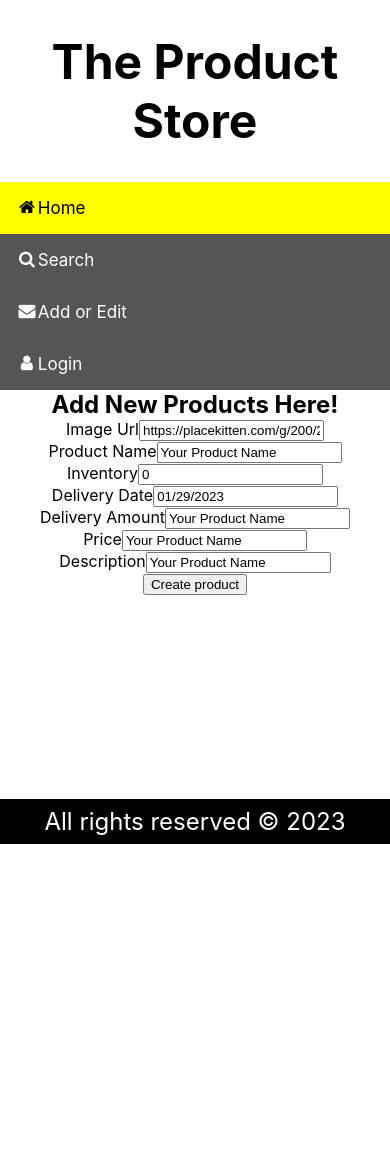
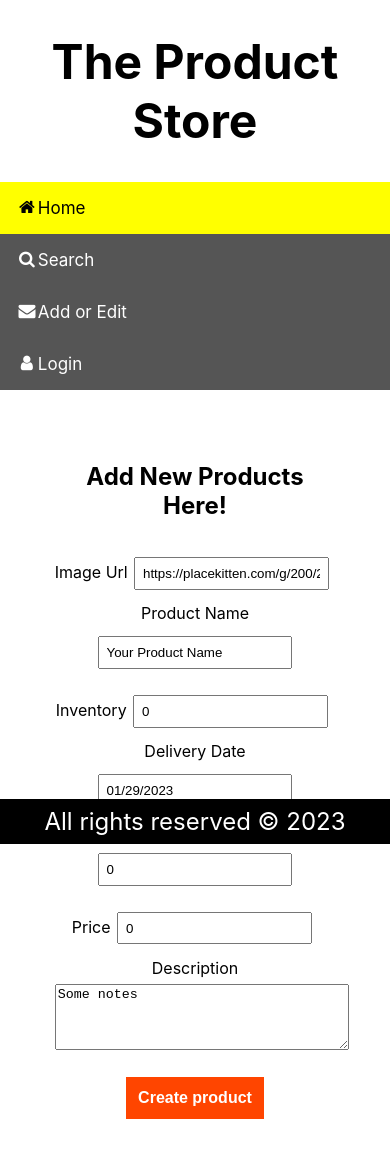
Before and after one commit to lm28810/FInalModProject, a React (Create React App) app in the folder client/: page / in a window 390 px wide. Shown: the top 1158 px of the page. Before the commit the page ends 844 px from the top, so only its background shows below. Built offline with nearby package versions, Linux system fonts and the light colour scheme.

Commit message:
able to send data

```diff
--- a/client/src/components/Dataform.jsx
+++ b/client/src/components/Dataform.jsx
@@ -1,8 +1,10 @@
 import React from 'react'
 import { useState } from 'react'
 import { useNavigate } from 'react-router-dom'
+import axios from 'axios';
 import DatePicker from "react-datepicker";
 import "react-datepicker/dist/react-datepicker.css";
+
 
 function Dataform() {
     const [date, setDate]= useState( new Date())
@@ -10,7 +12,7 @@ function Dataform() {
         avatar: "https://placekitten.com/g/200/200",
         productname: "Your Product Name",
         inventory: 0,
-        nextDelivery: new Date(),
+        nextDelivery: date,
         deliveryAmt: 0,
         price: 0,
         description: "Some notes",
@@ -32,20 +34,23 @@ function Dataform() {
         e.preventDefault();
 
 
+        const newPerson = { ...form };
 
-    const newPerson = { ...form };
 
-   await fetch("http://localhost:4000/items/add", {
-     method: "POST",
-     headers: {
-       "Content-Type": "application/json",
-     },
-     body: JSON.stringify(newPerson),
-   })
-   .catch(error => {
-     window.alert(error);
-     return;
-   });
+        axios.post('http://localhost:4000/items/add', newPerson)
+      .then(res => console.log(res.body));
+
+//    await fetch("http://localhost:4000/items/add",  {
+//      method: "POST",
+//      headers: {
+//        "Content-Type": "application/json",
+//      },
+//      body: JSON.stringify(newPerson),
+//    })
+//    .catch(error => {
+//      window.alert(error);
+//      return;
+//   });
 
    setForm({
         avatar: "https://placekitten.com/g/200/200",
@@ -63,14 +68,17 @@ function Dataform() {
 
 
 
+
   return (
-      <div>
+      <div className='form-container'>
           {/* onchange handler needed */}
-          <h2>Add New Products Here!</h2>
-          <form onSubmit={onSubmit}>
+
+          <form className='form' onSubmit={onSubmit}>
+              <h2 className='form-header'>Add New Products Here!</h2>
        <div className="form-group">
          <label htmlFor="avatar">Image Url</label>
-         <input
+                  <input
+                      required
            type="text"
            className="form-control"
            id="avatar"
@@ -81,7 +89,8 @@ function Dataform() {
 
        <div className="form-group">
          <label htmlFor="productname">Product Name</label>
-         <input
+                  <input
+                      required
            type="text"
            className="form-control"
            id="productname"
@@ -100,37 +109,46 @@ function Dataform() {
          />
               </div>
                  <div className="form-group">
-         <label htmlFor="inventory">Delivery Date</label>
+         <label htmlFor="nextDelivery">Delivery Date</label>
          <DatePicker selected={date} onChange={date => setDate(date)} />
               </div>
                 <div className="form-group">
-         <label htmlFor="productname">Delivery Amount</label>
-         <input
+         <label htmlFor=" deliveryAmt">Delivery Amount</label>
+                  <input
+                      required
+                      step={.1}
            type="text"
            className="form-control"
-           id="productname"
-           value={form.productname}
-           onChange={(e) => updateForm({ productname: e.target.value })}
+           id=" deliveryAmt"
+           value={form. deliveryAmt}
+           onChange={(e) => updateForm({  deliveryAmt: e.target.value })}
          />
               </div>
                 <div className="form-group">
-         <label htmlFor="productname">Price</label>
-         <input
-           type="text"
+         <label htmlFor="price">Price</label>
+                  <input
+                      required
+                      type="text"
+                      step={.1}
            className="form-control"
-           id="productname"
-           value={form.productname}
-           onChange={(e) => updateForm({ productname: e.target.value })}
+         id="price"
+
+
+           value={form.price}
+           onChange={(e) => updateForm({ price: e.target.value })}
          />
               </div>
                 <div className="form-group">
-         <label htmlFor="productname">Description</label>
-         <input
+         <label htmlFor="description">Description</label>
+                  <textarea
+                      className="description1"
+                      required
            type="text"
            className="form-control"
-           id="productname"
-           value={form.productname}
-           onChange={(e) => updateForm({ productname: e.target.value })}
+           id="description"
+           rows="4" cols="50"
+           value={form.description}
+           onChange={(e) => updateForm({ description: e.target.value })}
          />
               </div>
               <div className="form-group">
--- a/client/src/components/Searchbar.jsx
+++ b/client/src/components/Searchbar.jsx
@@ -3,7 +3,7 @@ import React from 'react'
 function Searchbar() {
   return (
     <div>
-          <h1 className='search-title'>Search Products</h1>
+          <h2 className='search-title'>Search Products</h2>
 <div>
       <input className='search' placeholder="Enter Post Title"/>
     </div>
--- a/client/src/index.css
+++ b/client/src/index.css
@@ -122,6 +122,73 @@ width: 90%;
 padding: 1em;
 }
 
+/* form  */
+
+.form-container{
+
+  display: flex;
+  flex-direction: column;
+  justify-content: center;
+  width: 100%;
+
+}
+
+.form{
+
+  margin: auto;
+  margin: 0;
+  padding: 1em;
+  width: 80%;
+}
+
+input{
+  margin: 1em 0.5em;
+  padding: .5em;
+}
+
+.form-header{
+  padding: 2em;
+  text-align: center;
+}
+
+textarea{
+  margin: .5em;
+  width: 50%;
+}
+
+@media screen and (max-width: 400px) {
+  .form-header {
+      padding: 1em;
+      text-align: center;
+    }
+  .form-container {
+    padding: 2em;
+
+  }
+    .form {
+      width: 100%;
+
+    }
+                 textarea{
+          width: 100%;
+
+        }
+}
+
+.btn{
+  background-color: orangered;
+  border: none;
+   color: white;
+   font-size: 1rem;
+   font-weight: bolder;
+  outline: white 1px solid;
+padding: .75em;
+}
+/* Search */
+
+.search{
+  outline: 2px solid green;
+}
 body {
   margin: 0;
   padding: none;
```
